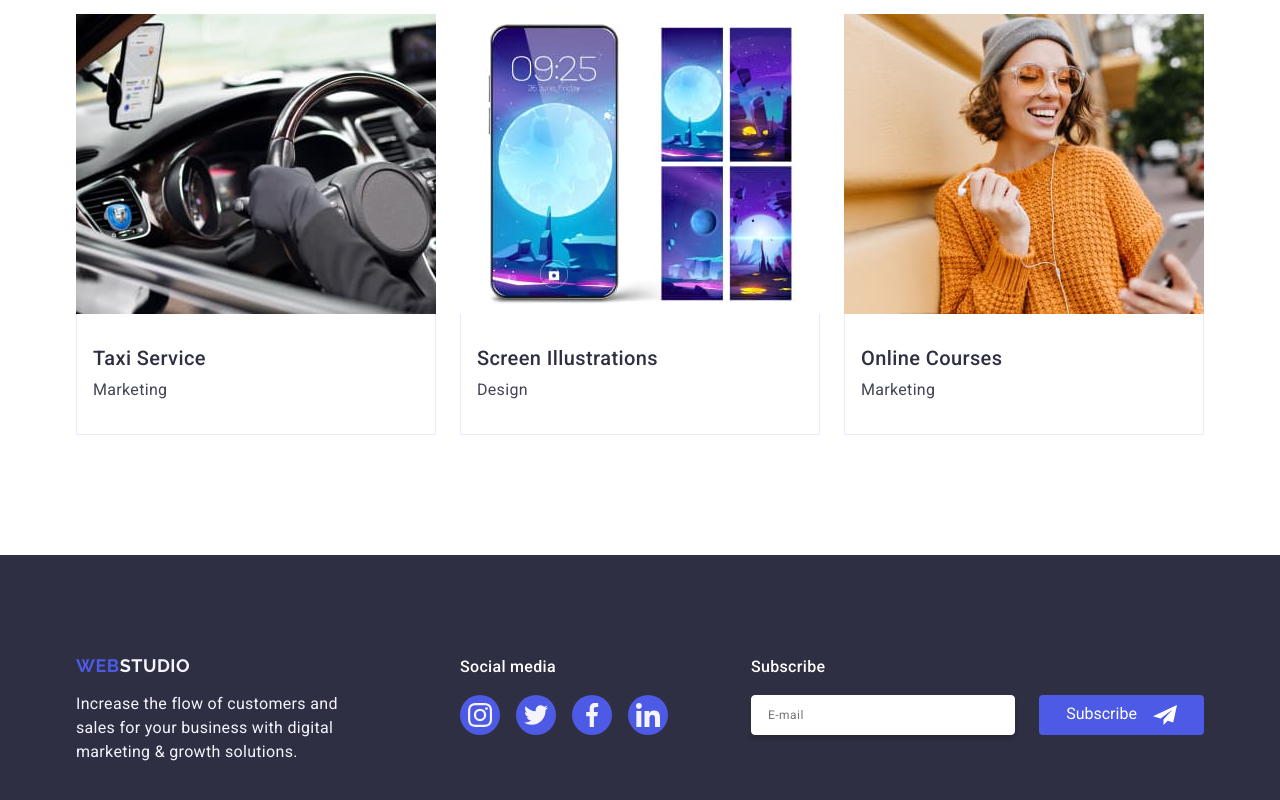
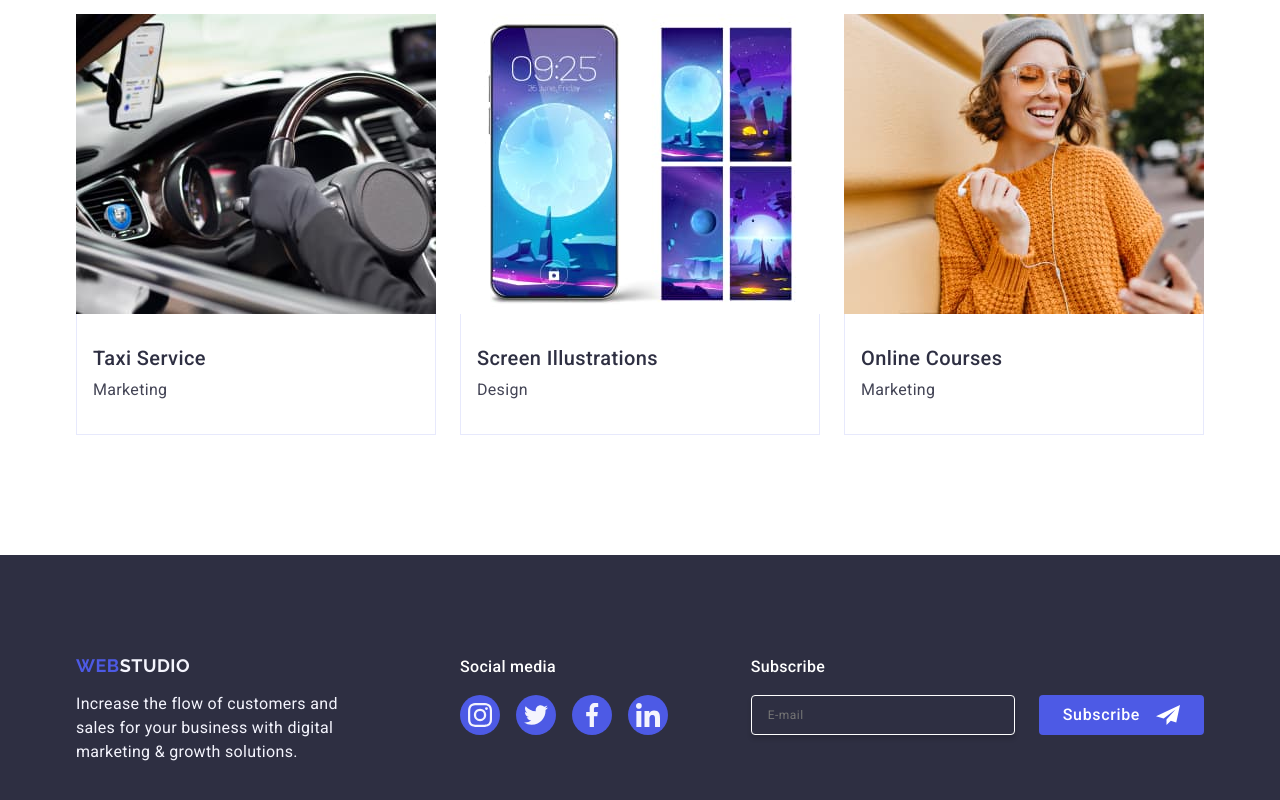
Before and after one commit to VladyslavBihun/goit-markup-hw-05, a plain HTML site: page index.html in a window 1280 px wide. Shown: the part 2628-3428 px from the top of the page. Drawn offline with nearby package versions, Linux system fonts and the light colour scheme.

Commit message:
Done footer

```diff
--- a/css/styles.css
+++ b/css/styles.css
@@ -550,12 +550,15 @@ img {
   margin-bottom: 16px;
 }
 .subscribe-form {
-  display: inline-flex;
+  display: flex;
+  gap: 24px;
 }
 .subscribe-input {
   font-size: 12px;
   line-height: 2;
   letter-spacing: 0.04em;
+  background-color: transparent;
+  color: #ffffff;
 
   border-radius: 4px;
   border: 1px solid #fff;
@@ -565,9 +568,18 @@ img {
   height: 40px;
 
   padding: 8px 0 8px 16px;
-  margin-right: 24px;
 }
+
+.subscribe-input:placeholder {
+  color: #ffffff;
+}
+
 .subscribe-button {
+  font-weight: 500;
+  line-height: 1.5;
+  letter-spacing: 0.04em;
+  cursor: pointer;
+
   border-radius: 4px;
   background-color: #4d5ae5;
   color: #fff;
@@ -580,7 +592,6 @@ img {
   padding: 8px 24px;
   justify-content: center;
   align-items: center;
-  gap: 16px;
   transition-property: background-color;
   transition-duration: 250ms;
   transition-timing-function: cubic-bezier(0.4, 0, 0.2, 1);
@@ -592,6 +603,7 @@ img {
   background-color: #404bbf;
 }
 .subscribe-button-icon {
+  margin-left: 16px;
   fill: #ffffff;
 }
 
--- a/index.html
+++ b/index.html
@@ -477,7 +477,7 @@
                 class="subscribe-input"
                 id="subscribe_email"
                 type="email"
-                name="subscribe_email"
+                name="subscribe-email"
                 placeholder="E-mail" />
             </label>
             <button class="subscribe-button" type="submit">
```
